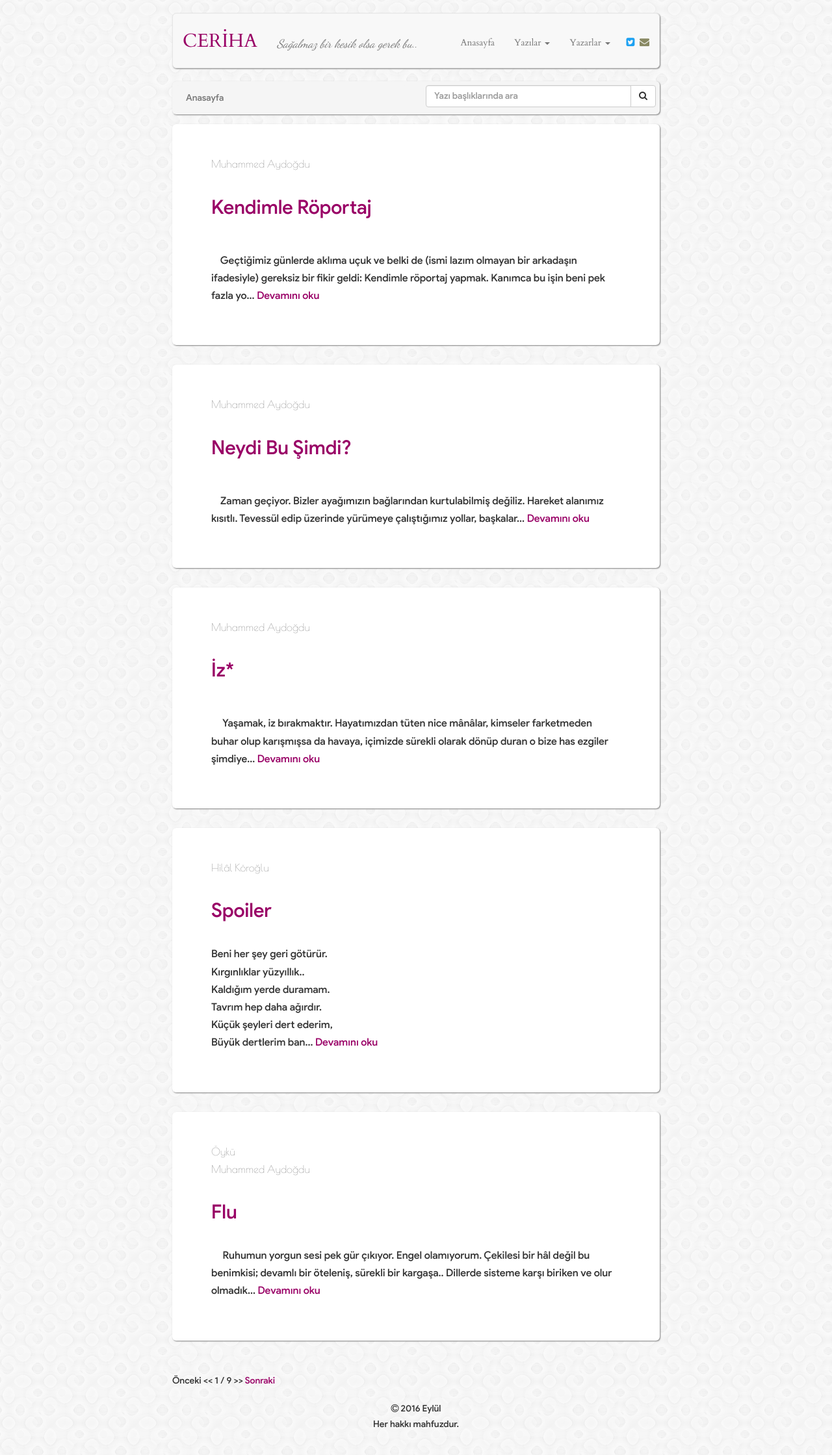
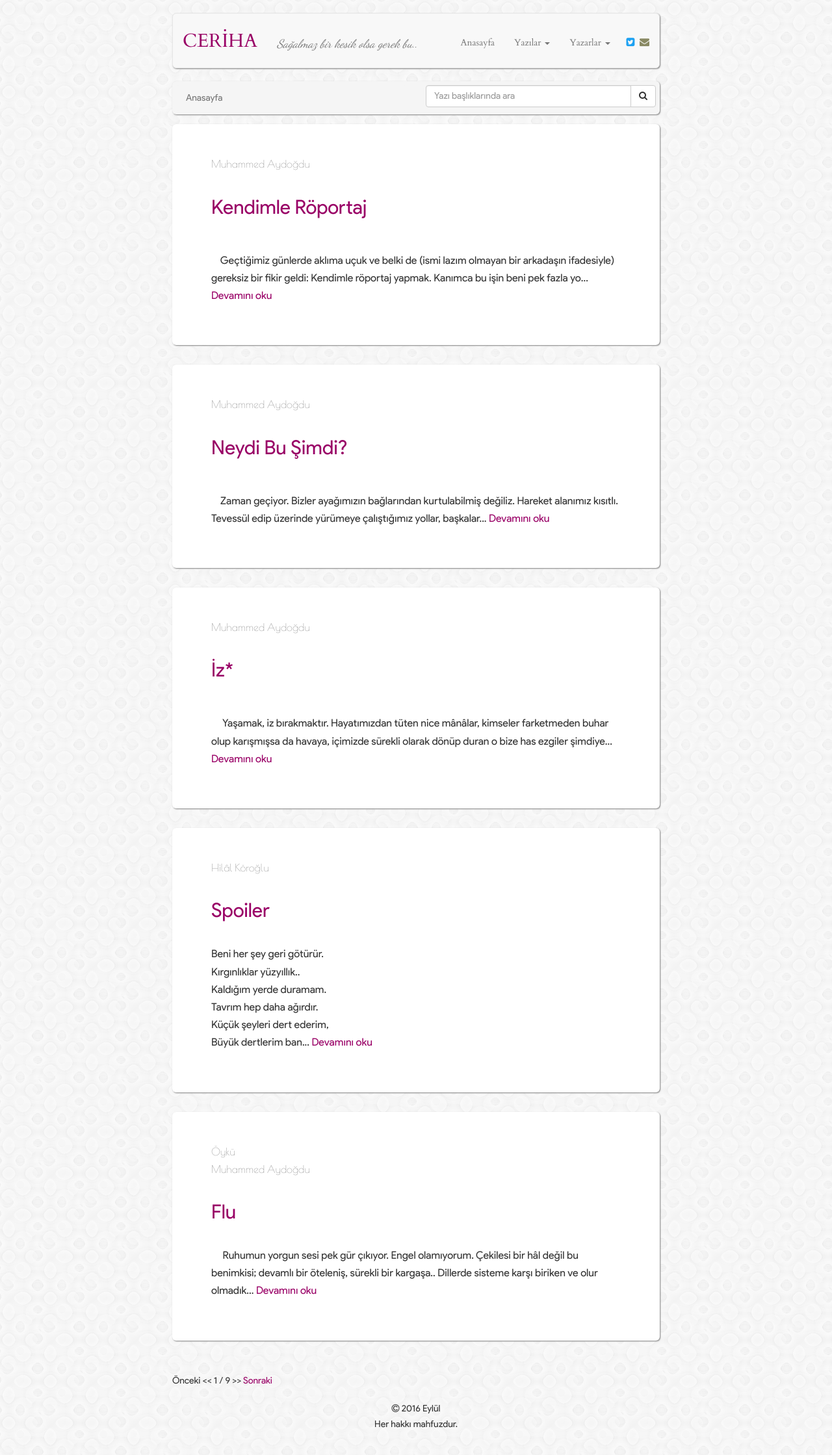
Before and after one commit to muhammedaydogdu/muhammedaydogdu.github.io, a Jekyll site: the page built from index.html, in a window 1280 px wide. Shown: the whole page at 65% size. Built offline with Jekyll 4.4.1, drawn with Linux system fonts in a browser that asks for light colours; some web fonts are replaced; the list of posts is cut into pages by our own code.

Commit message:
Update style.css

```diff
--- a/css/style.css
+++ b/css/style.css
@@ -10,7 +10,7 @@
   src: url('../fonts/BArabics.ttf');
 
   font-family: Product Sans;
-  src: url('../fonts/ProductSans-Medium.ttf');
+  src: url('../fonts/ProductSans-Regular.ttf');
 
 }
 
```
